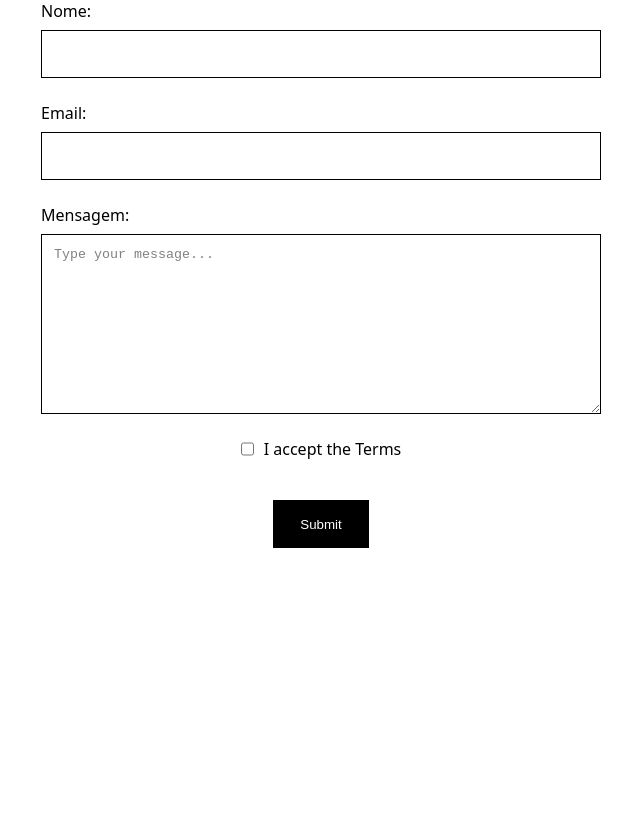
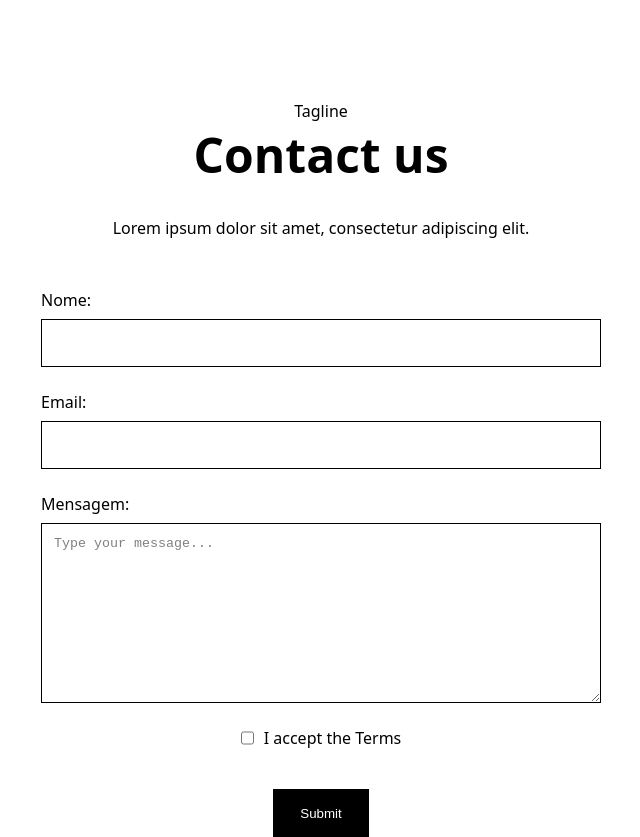
Before and after one commit to greiceprogram/project-react, a React (Create React App) app: page / in a window 1280 px wide. Shown: the whole page, without its empty margins (319-959 px from the left). Before the commit the page ends 800 px from the top, so only its background shows below. Built offline with nearby package versions, Linux system fonts and the light colour scheme.

Commit message:
feat: adding a title to the form

```diff
--- a/src/App.jsx
+++ b/src/App.jsx
@@ -1,5 +1,6 @@
 import "./App.css"
 import ContactComposition from "./components/Contact"
+
 
 
 
--- a/src/components/Contact/index.jsx
+++ b/src/components/Contact/index.jsx
@@ -4,8 +4,8 @@ import {Contact} from "./src/pattern/composition"
 export default function ContactComposition() {
     return (
         <div className="contact-container">
+            <Contact.Title/>
             <Contact.Form />
-            <Contact.Title/>
         </div>
     )
 }
--- a/src/components/Contact/src/pattern/composition/contact-title.composition.jsx
+++ b/src/components/Contact/src/pattern/composition/contact-title.composition.jsx
@@ -1,12 +1,15 @@
 import "../../../styles.css"
 
 export default function Title(){
+    return(
 
     <div className="contact-container">
+        <div className="title-box">
         <p>Tagline</p>
         <h1>Contact us</h1>
         <p>Lorem ipsum dolor sit amet, consectetur adipiscing elit. </p>
-
+        </div>
     </div>
 
+    )
 }
--- a/src/components/Contact/styles.css
+++ b/src/components/Contact/styles.css
@@ -1,5 +1,6 @@
 .contact-container{
     background-color: white;
+    margin-top: 50px;
 }
 
 .hero-text{
@@ -96,3 +97,20 @@
     gap: 8px;
     background-color: transparent;
 }
+
+
+.title-box h1{
+    font-family: system-ui, -apple-system, BlinkMacSystemFont, 'Segoe UI', Roboto, Oxygen, Ubuntu, Cantarell, 'Open Sans', 'Helvetica Neue', sans-serif;
+    display: flex;
+    justify-content: center;
+    gap: 20px;
+    font-size: 48px;
+    margin-bottom: 30px;
+}
+
+.title-box p{
+    font-family: system-ui, -apple-system, BlinkMacSystemFont, 'Segoe UI', Roboto, Oxygen, Ubuntu, Cantarell, 'Open Sans', 'Helvetica Neue', sans-serif;
+    font-size: 16px;
+    display: flex;
+    justify-content: center;
+}
```
